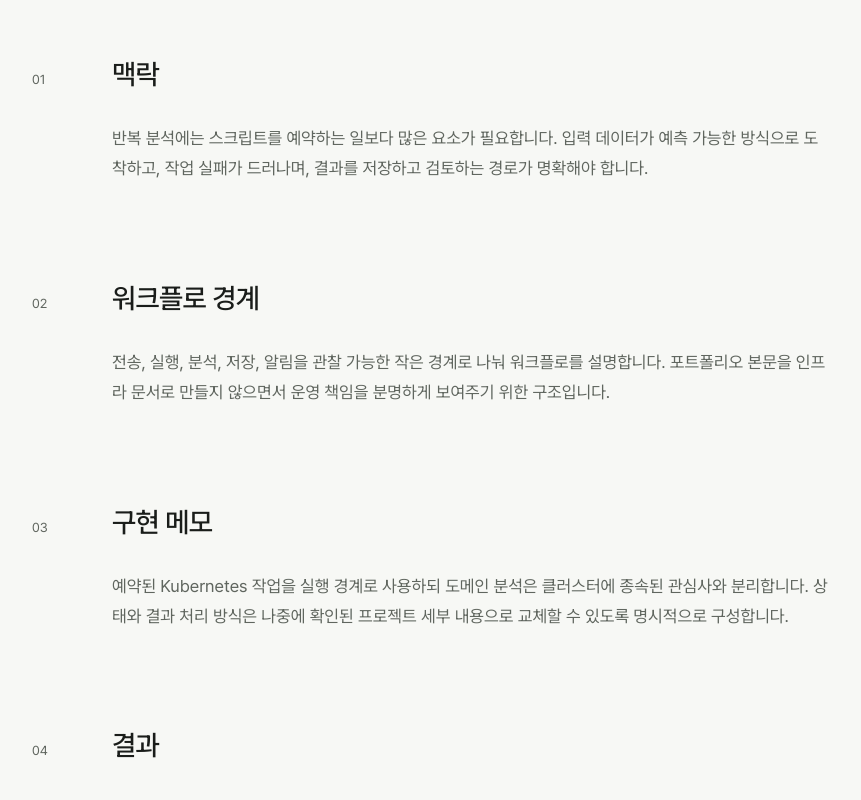
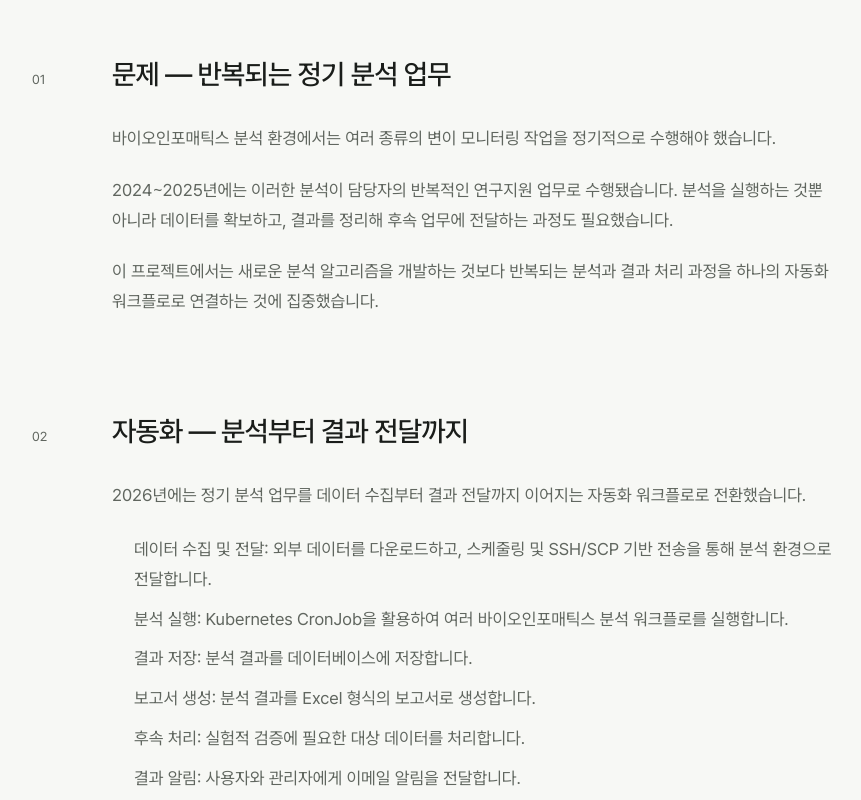
Before and after one commit to kingturtle0/foglio, a Next.js app: page /work/bioinformatics-workflow-automation in a window 1280 px wide. Shown: the part 700-1500 px from the top of the page, without its empty margins (68-929 px from the left). Built offline with nearby package versions, Linux system fonts and the light colour scheme.

Commit message:
Add workflow automation case study

```diff
--- a/content/projects.ts
+++ b/content/projects.ts
@@ -13,14 +13,14 @@ export const projects: Project[] = [
     ],
   },
   {
-    slug: "bioinformatics-workflow-automation", title: "바이오인포매틱스 분석 워크플로 자동화", year: "2024",
-    summary: "반복적으로 수행하던 분석 업무를 데이터 수집부터 분석 실행, 결과 저장, 보고서 생성 및 알림까지 연결된 자동화 워크플로로 전환했습니다.",
-    technologies: ["Python", "Kubernetes", "Data Pipeline", "Automation"], period: "기간 자리표시자", role: "워크플로 개발", scope: "예약, 실행, 저장, 보고", featured: true, featuredOrder: 2,
+    slug: "bioinformatics-workflow-automation", title: "바이오인포매틱스 분석 워크플로 자동화", year: "2026",
+    summary: "정기적으로 반복되던 바이오인포매틱스 모니터링 업무를 데이터 수집부터 분석 실행, 결과 저장, 보고서 생성과 알림까지 연결된 자동화 워크플로로 전환했습니다.",
+    technologies: ["Linux", "Kubernetes CronJob", "SSH/SCP", "Database", "Excel Reporting"], period: "기간 자리표시자", role: "분석 워크플로 자동화 개발 및 Kubernetes 기반 분석 운영", scope: "수집, 분석 실행, 결과 전달", featured: true, featuredOrder: 2,
     sections: [
-      { id: "context", title: "맥락", paragraphs: ["반복 분석에는 스크립트를 예약하는 일보다 많은 요소가 필요합니다. 입력 데이터가 예측 가능한 방식으로 도착하고, 작업 실패가 드러나며, 결과를 저장하고 검토하는 경로가 명확해야 합니다."] },
-      { id: "workflow", title: "워크플로 경계", paragraphs: ["전송, 실행, 분석, 저장, 알림을 관찰 가능한 작은 경계로 나눠 워크플로를 설명합니다. 포트폴리오 본문을 인프라 문서로 만들지 않으면서 운영 책임을 분명하게 보여주기 위한 구조입니다."] },
-      { id: "implementation", title: "구현 메모", paragraphs: ["예약된 Kubernetes 작업을 실행 경계로 사용하되 도메인 분석은 클러스터에 종속된 관심사와 분리합니다. 상태와 결과 처리 방식은 나중에 확인된 프로젝트 세부 내용으로 교체할 수 있도록 명시적으로 구성합니다."] },
-      { id: "outcome", title: "결과", paragraphs: ["이 스켈레톤에는 확인되지 않은 운영 지표나 소유권 주장을 넣지 않았습니다. 현재 섹션은 본문의 흐름을 검증하기 위한 것으로, 추후 승인된 근거 기반 콘텐츠로 교체합니다."] },
+      { id: "context", title: "문제 — 반복되는 정기 분석 업무", paragraphs: ["바이오인포매틱스 분석 환경에서는 여러 종류의 변이 모니터링 작업을 정기적으로 수행해야 했습니다.", "2024~2025년에는 이러한 분석이 담당자의 반복적인 연구지원 업무로 수행됐습니다. 분석을 실행하는 것뿐 아니라 데이터를 확보하고, 결과를 정리해 후속 업무에 전달하는 과정도 필요했습니다.", "이 프로젝트에서는 새로운 분석 알고리즘을 개발하는 것보다 반복되는 분석과 결과 처리 과정을 하나의 자동화 워크플로로 연결하는 것에 집중했습니다."] },
+      { id: "workflow", title: "자동화 — 분석부터 결과 전달까지", paragraphs: ["2026년에는 정기 분석 업무를 데이터 수집부터 결과 전달까지 이어지는 자동화 워크플로로 전환했습니다."], bullets: ["데이터 수집 및 전달: 외부 데이터를 다운로드하고, 스케줄링 및 SSH/SCP 기반 전송을 통해 분석 환경으로 전달합니다.", "분석 실행: Kubernetes CronJob을 활용하여 여러 바이오인포매틱스 분석 워크플로를 실행합니다.", "결과 저장: 분석 결과를 데이터베이스에 저장합니다.", "보고서 생성: 분석 결과를 Excel 형식의 보고서로 생성합니다.", "후속 처리: 실험적 검증에 필요한 대상 데이터를 처리합니다.", "결과 알림: 사용자와 관리자에게 이메일 알림을 전달합니다."], diagram: { id: "workflow-automation-flow", caption: "자동화 워크플로 흐름", nodes: [{ label: "외부 데이터 수집", description: "데이터 확보" }, { label: "스케줄링 및 SSH/SCP 전송", description: "분석 환경 전달" }, { label: "Kubernetes CronJob", description: "자동 분석 실행" }, { label: "바이오인포매틱스 분석", description: "워크플로 실행", key: true }, { label: "DB 저장 및 Excel 보고서", description: "결과 정리" }, { label: "후속 데이터 처리 및 이메일 알림", description: "결과 전달" }] } },
+      { id: "validation", title: "안정성 — 입력 데이터 검증", paragraphs: ["정기적으로 외부 데이터를 수집하는 워크플로에서는 입력 데이터가 예상과 다른 상태로 들어올 가능성도 고려해야 했습니다.", "이를 위해 다운로드한 데이터의 크기가 평소와 크게 달라지는 경우 이상 가능성을 확인하는 검증 로직을 포함했습니다.", "이 검증은 자동화된 분석이 입력 데이터의 상태를 확인할 수 있도록 하는 방어 장치입니다."] },
+      { id: "outcome", title: "결과 — 반복 업무의 워크플로 전환", paragraphs: ["2024~2025년에 담당자가 반복 수행하던 정기 모니터링 업무를 2026년에 자동화된 워크플로로 전환했습니다.", "분석 대상 데이터의 수집, Kubernetes 기반 분석 실행, 결과 저장, Excel 보고서 생성, 후속 데이터 처리 및 사용자 알림이 연결된 형태로 구성됐습니다.", "이를 통해 반복 분석 업무와 결과 처리 과정의 자동화가 이루어졌습니다."] },
     ],
   },
   {
```
